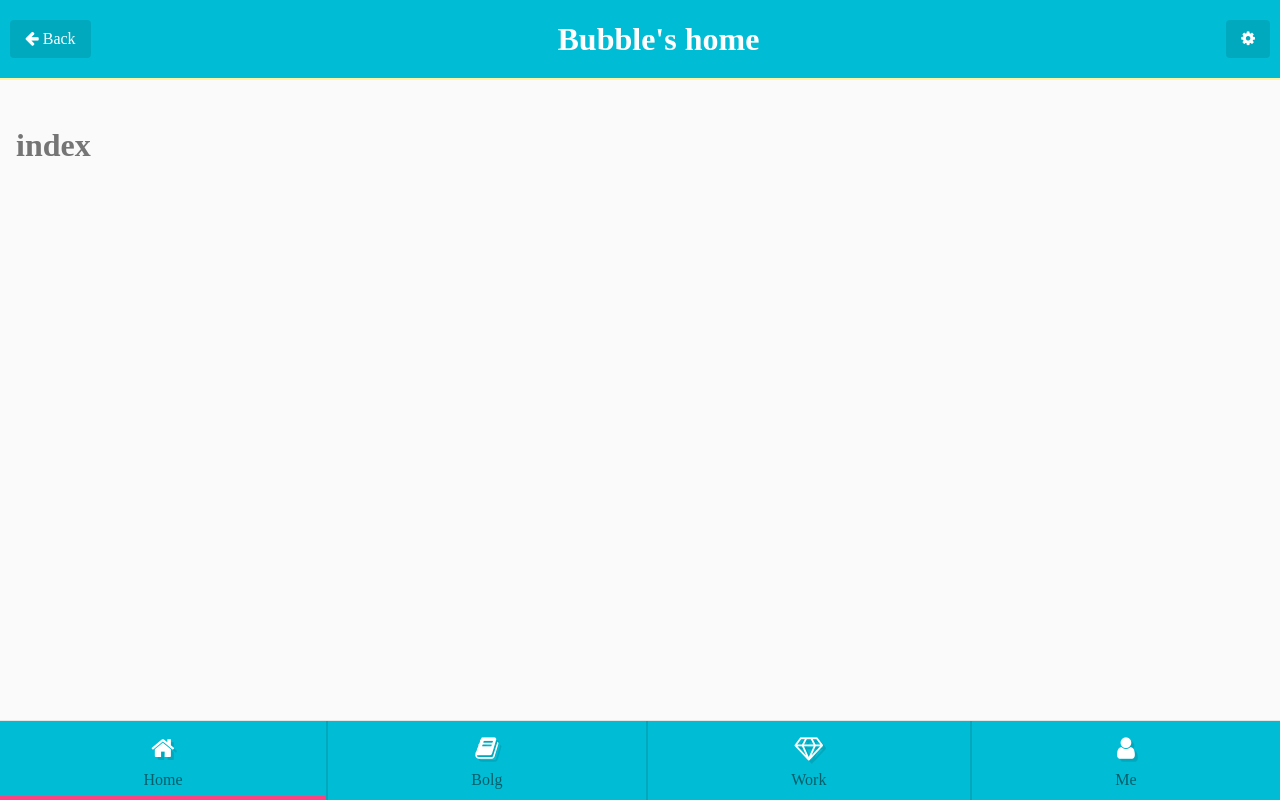
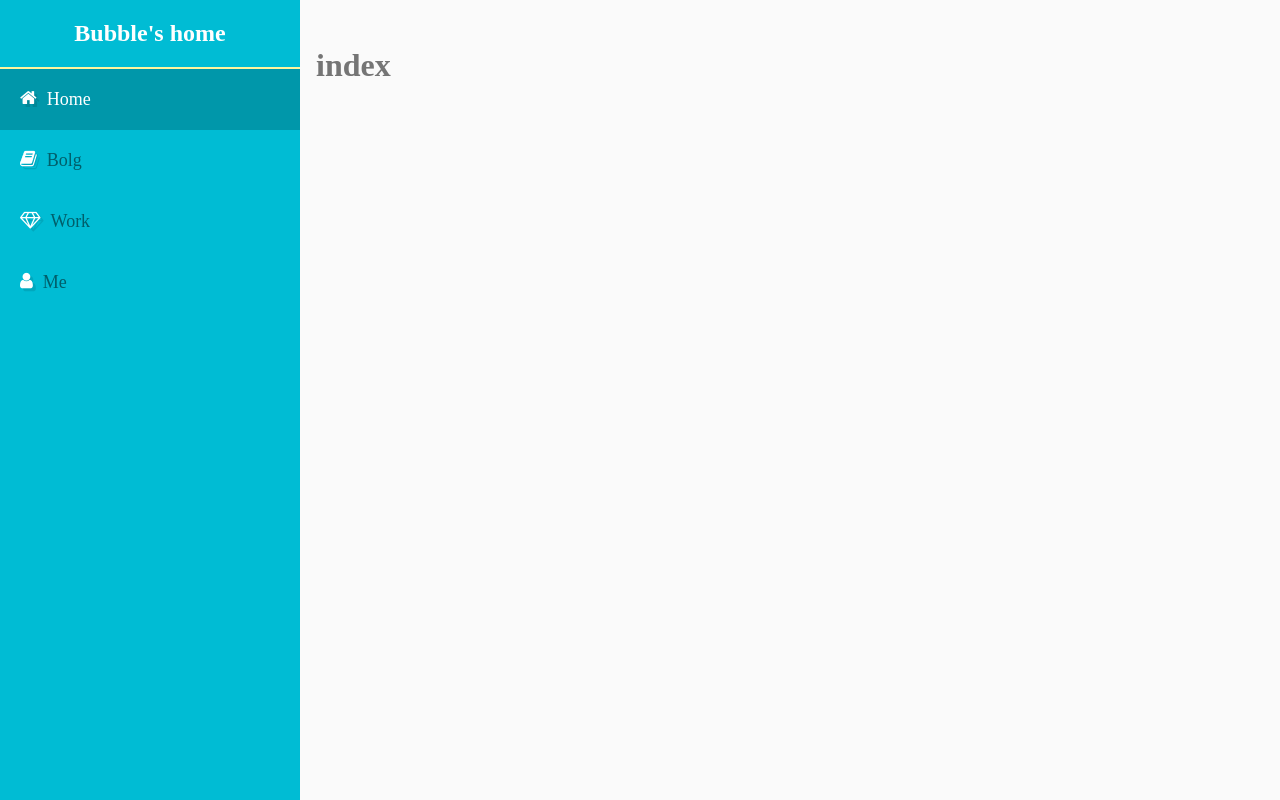
Before and after one commit to BubbleM/resume, a plain HTML site: page index.html in a window 1280 px wide. Drawn offline with nearby package versions, Linux system fonts and the light colour scheme.

Commit message:
add media

```diff
--- a/index.html
+++ b/index.html
@@ -20,6 +20,25 @@
       <i class="fa fa-cog"></i>
     </a>
   </header>
+  <section class="sidebar">
+    <h1>Bubble's home</h1>
+    <a href="index.html">
+      <i class="fa fa-home"></i>
+      Home
+    </a>
+    <a href="blog.html">
+      <i class="fa fa-book"></i>
+      Bolg
+    </a>
+    <a href="work.html">
+      <i class="fa fa-diamond"></i>
+      Work
+    </a>
+    <a href="about.html">
+      <i class="fa fa-user"></i>
+      Me
+    </a>
+  </section>
   <div class="content">
 
 <h1>index</h1>
--- a/js/main.js
+++ b/js/main.js
@@ -7,3 +7,14 @@ $(".app-footer a").each(function(){
     return false;
   }
 });
+
+$(".sidebar a").each(function () {
+  var path = document.location.pathname.split('/');
+  console.log(path);
+  var page = path[path.length - 1];
+  var href = $(this).attr("href");
+  if (href === page) {
+    $(this).addClass("active");
+    return false;
+  }
+})
--- a/source/styles/main.scss
+++ b/source/styles/main.scss
@@ -91,3 +91,48 @@ a {
     border-bottom: 4px solid $accent-color;
   }
 }
+
+.sidebar {
+  display: none;
+  width: 300px;
+  background-color: $primary-color;
+  a.active {
+    color: #fff;
+    background-color: rgba(0, 0, 0, 0.2);
+  }
+  h1 {
+    margin: 0;
+    text-align: center;
+    padding: 20px;
+    color: #fff;
+    border-bottom: 2px solid #fff59d;
+  }
+  a {
+    display: flex;
+    padding: 20px;
+    font-size: 18px;
+    color: rgba(0, 0, 0, 0.5);
+    &:hover {
+      background-color: rgba(0, 0, 0, 0.1);
+    }
+    i {
+      color: #fff;
+      text-shadow: 3px 3px 0 rgba(0, 0, 0, 0.1);
+      display: inline-block;
+      margin-right: 10px;
+    }
+  }
+}
+
+@media (min-width: 800px) { // 一旦宽度大于800px就执行
+  .app-wrap {
+    flex-direction: row; // 左右显示
+  }
+  .app-header, .app-footer {
+    display: none;
+  }
+  .sidebar {
+    display: flex;
+    flex-direction: column;
+  }
+}
```
Also changed, not shown: about.html (+19 -0 lines), blog.html (+19 -0 lines), source/layout/default.html (+19 -0 lines), work.html (+19 -0 lines), styles/main.css.
